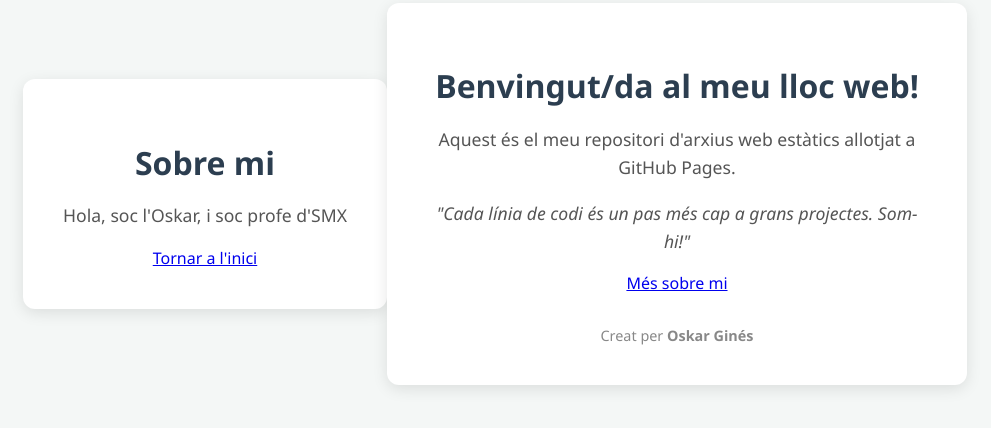
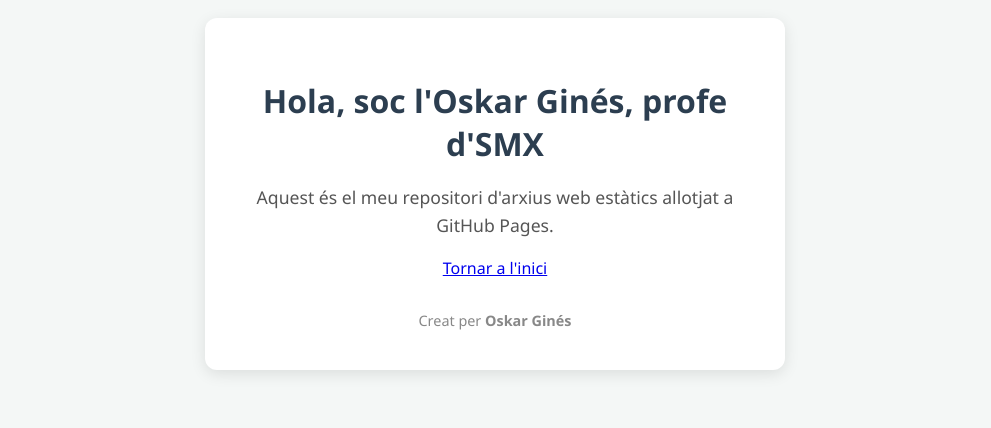
Before and after one commit to oskar-gines/arxius-web-oge, a plain HTML site: page sobre-mi.html in a window 1280 px wide. Shown: the part 206-634 px from the top of the page, without its empty margins (145-1136 px from the left). Drawn offline with Linux system fonts and the light colour scheme.

Commit message:
Update sobre-mi.html

```diff
--- a/sobre-mi.html
+++ b/sobre-mi.html
@@ -38,20 +38,14 @@
         }
     </style>
 </head>
-<body>
-   <div class="container">
-  <h1>Sobre mi</h1>
-  <p>Hola, soc l'Oskar, i soc profe d'SMX</p>
-  <a href="https://oskar-gines.github.io/arxius-web-oge/index.html">Tornar a l'inici</a>
-   </div>
+
 
 
   <body>
     <div class="container">
-        <h1>Benvingut/da al meu lloc web!</h1>
+        <h1>Hola, soc l'Oskar Ginés, profe d'SMX</h1>
         <p>Aquest és el meu repositori d'arxius web estàtics allotjat a GitHub Pages.</p>
-        <p><em>"Cada línia de codi és un pas més cap a grans projectes. Som-hi!"</em></p>
-        <a href="https://oskar-gines.github.io/arxius-web-oge/sobre-mi.html">Més sobre mi</a>
+        <a href="https://oskar-gines.github.io/arxius-web-oge/index.html">Tornar a l'inici</a>
         <div class="footer">
             Creat per <strong>Oskar Ginés</strong>
         </div>
```
